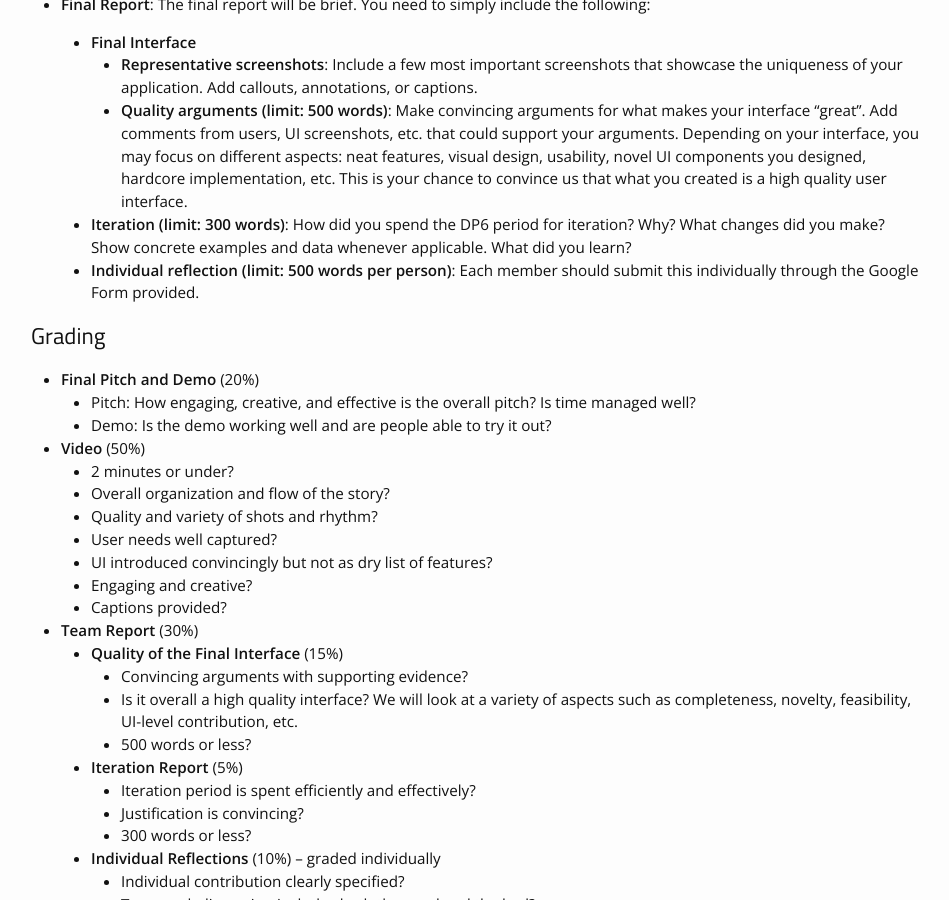
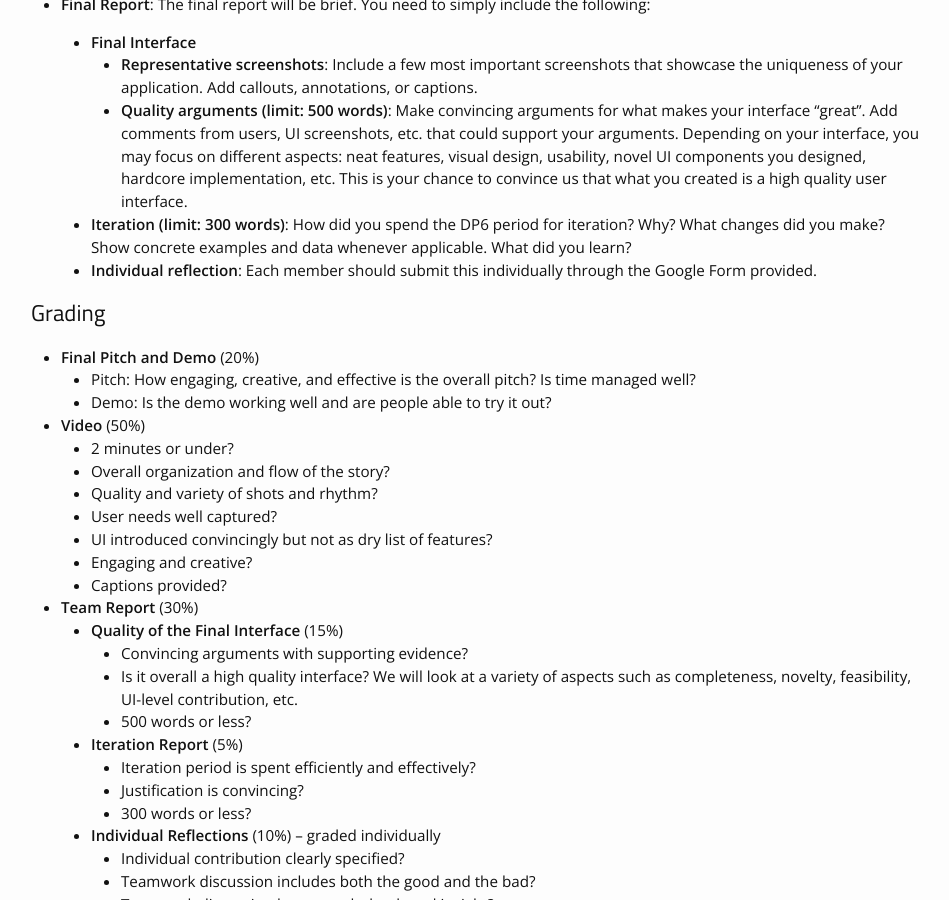
Before and after one commit to cstl-kaist/cs374-2025-spring, a Jekyll site: the page built from _projects/08_DP6.md, in a window 1280 px wide and 900 px high, scrolled down 1225 px. Shown: the whole window, without its empty margins (164-1113 px from the left). Built offline with Jekyll 4.4.1, drawn with Linux system fonts in a browser that asks for light colours; nearby versions of some CDN libraries.

Commit message:
Small adjustment to DP6

```diff
--- a/_projects/08_DP6.md
+++ b/_projects/08_DP6.md
@@ -39,7 +39,7 @@ Finally, it's time to present your design process and the resulting interface to
     * **Representative screenshots**: Include a few most important screenshots that showcase the uniqueness of your application. Add callouts, annotations, or captions.
     * **Quality arguments (limit: 500 words)**: Make convincing arguments for what makes your interface "great". Add comments from users, UI screenshots, etc. that could support your arguments. Depending on your interface, you may focus on different aspects: neat features, visual design, usability, novel UI components you designed, hardcore implementation, etc. This is your chance to convince us that what you created is a high quality user interface.
   * **Iteration (limit: 300 words)**: How did you spend the DP6 period for iteration? Why? What changes did you make? Show concrete examples and data whenever applicable. What did you learn?
-  * **Individual reflection (limit: 500 words per person)**: Each member should submit this individually through the Google Form provided.
+  * **Individual reflection**: Each member should submit this individually through the Google Form provided.
 
 ## Grading
 * **Final Pitch and Demo** (20%)
```
